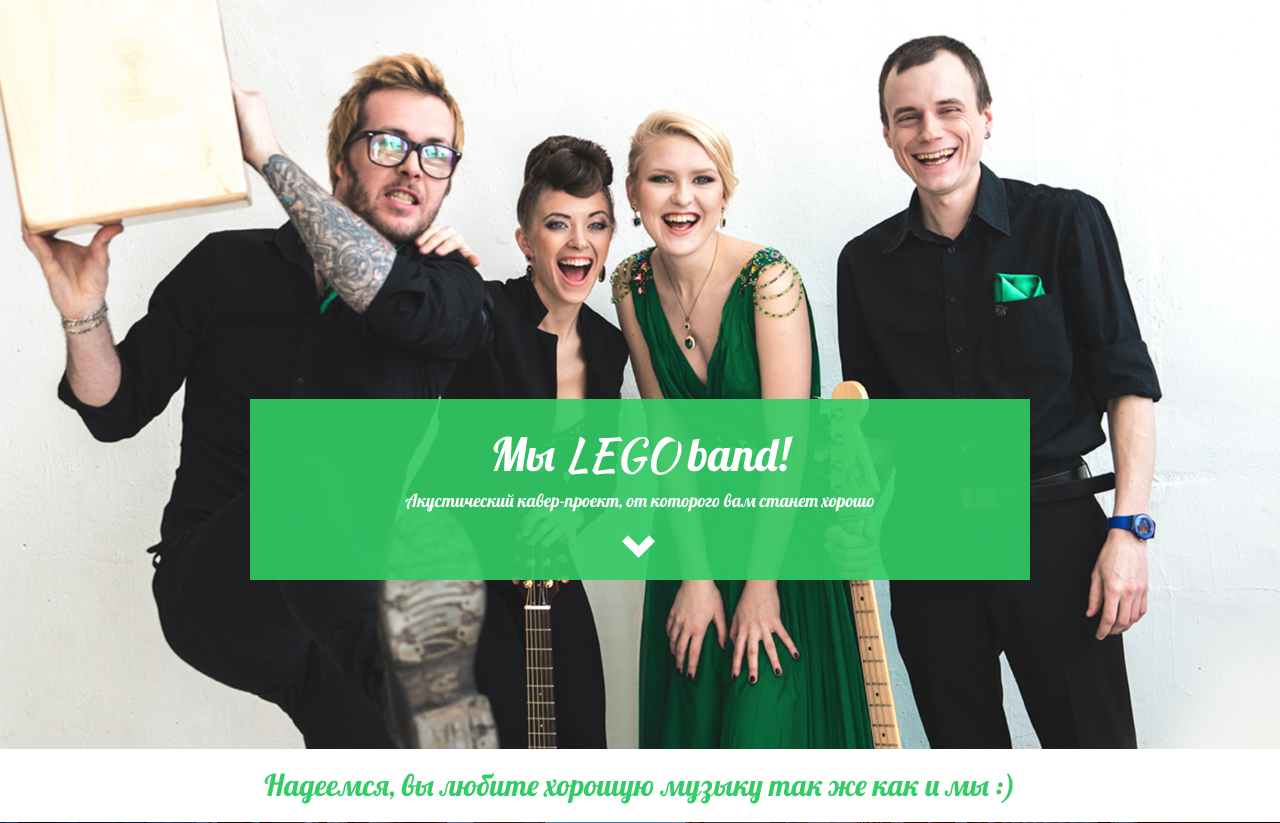
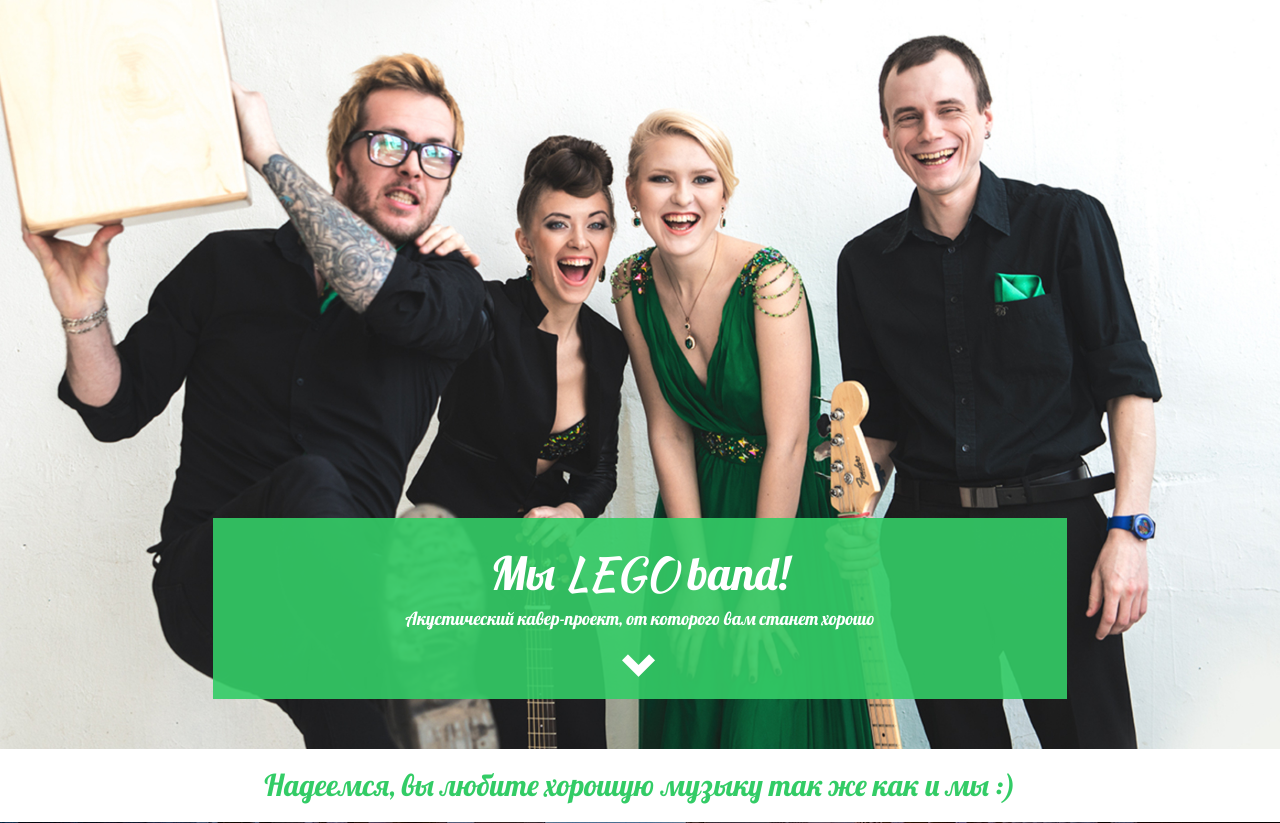
Before and after one commit to nemish/legoband, a Flask app: page / in a window 1280 px wide. Shown: the part 51-874 px from the top of the page. Run offline with Flask 2, Linux system fonts and the light colour scheme; data comes from the database, SQL or seed files in the repository; parts of the project's set-up code (start-up, migrations or seed data) failed here and were passed over; some libraries are stand-ins or nearby versions.

Commit message:
fixed welcome

```diff
--- a/legoband.ini
+++ b/legoband.ini
@@ -1,5 +1,6 @@
 [uwsgi]
 module = wsgi
+callable = app
 
 master = true
 processes = 2
--- a/server/app/static/less/styles.less
+++ b/server/app/static/less/styles.less
@@ -134,8 +134,13 @@ a img {
   .bg_cover();
 }
 
+.welcome-container {
+  position: absolute;
+  bottom: 50px;
+  width: 100%;
+}
+
 .welcome {
-  top: 400px;
   background: fade(@green, 90%);
   padding: 10px;
   color: @white;
@@ -536,10 +541,6 @@ footer {
     .bg_full_width();
   }
 
-  .welcome {
-    top: 300px;
-  }
-
   .welcome h1 {
     font-size: @font-size-h1;
   }
--- a/server/app/templates/index.html
+++ b/server/app/templates/index.html
@@ -45,7 +45,7 @@
     </nav>
 
     <header class="intro" id="h">
-        <div class="container">
+        <div class="container welcome-container">
             <div class="row">
                 <div class="col-md-8 col-md-offset-2 text-center welcome">
                     <h1>Мы <span class="en-title">LEGO</span> band!</h1>
--- a/wsgi.py
+++ b/wsgi.py
@@ -1,3 +1,3 @@
-from server.app import app
+from app import app
 if __name__ == '__main__':
     app.run()
```
Also changed, not shown: server/app/static/css/styles.css.
